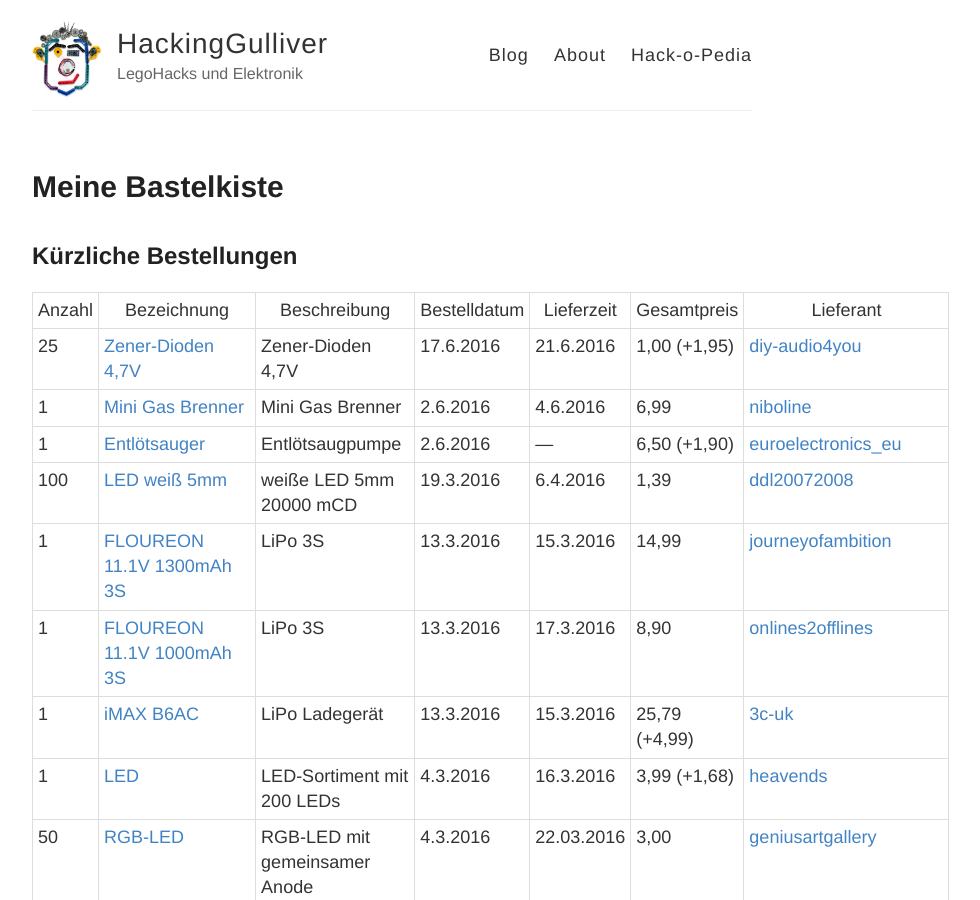
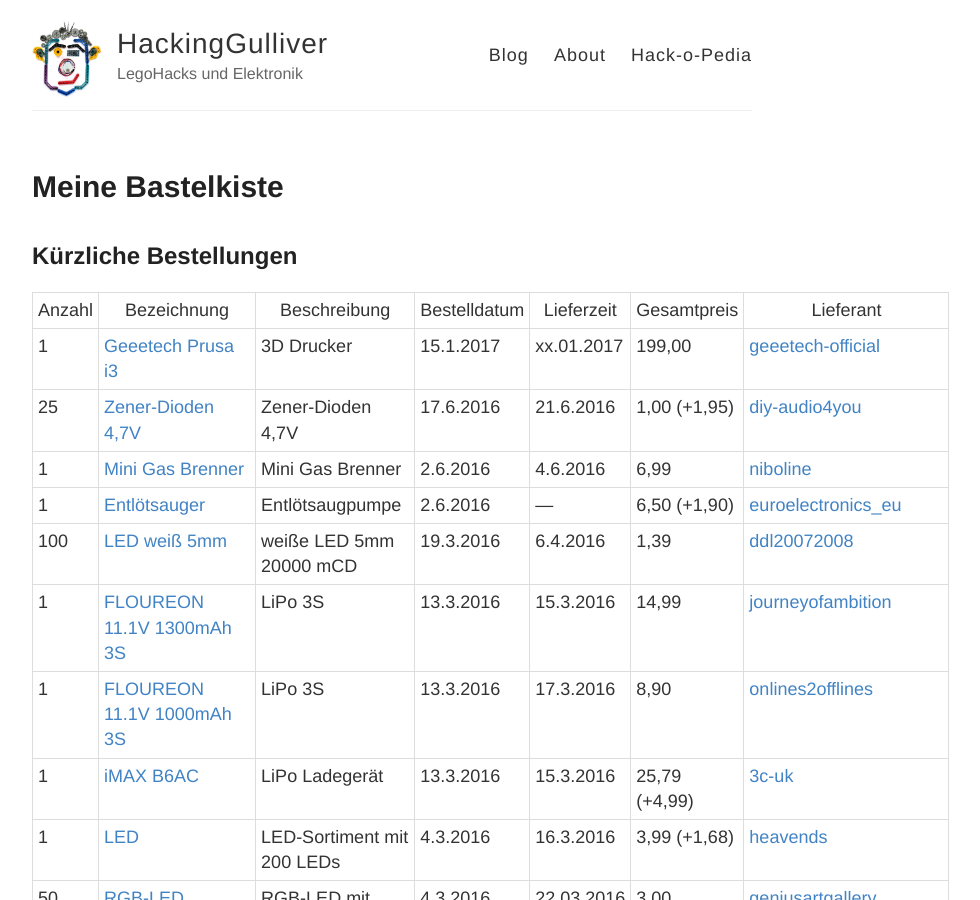
Before and after one commit to HackingGulliver/hackinggulliver.github.io, a Jekyll site: the page built from hackopedia/Lager.md, in a window 1280 px wide and 900 px high. Shown: the whole window, without its empty margins (248-1228 px from the left). Built offline with Jekyll 4.4.1, drawn with Linux system fonts in a browser that asks for light colours.

Commit message:
Lager aktualisiert. Kauf des 3D-Druckers

```diff
--- a/hackopedia/Lager.md
+++ b/hackopedia/Lager.md
@@ -8,6 +8,7 @@ permalink: /hackopedia/Lager
 
 | Anzahl | Bezeichnung | Beschreibung | Bestelldatum | Lieferzeit | Gesamtpreis | Lieferant |
 | --- | --- | --- | --- | --- | --- | --- |
+| 1 | [Geeetech Prusa i3](http://www.ebay.de/itm/331998257600) | 3D Drucker | 15.1.2017 | xx.01.2017 | 199,00 | [geeetech-official](http://www.ebay.de/usr/geeetech-official) |
 | 25 | [Zener-Dioden 4,7V](http://www.ebay.de/itm/150850242005) | Zener-Dioden 4,7V | 17.6.2016 | 21.6.2016 | 1,00 (+1,95) | [diy-audio4you](http://www.ebay.de/usr/diy-audio4you) |
 | 1 | [Mini Gas Brenner](http://www.ebay.de/itm/271738703757) | Mini Gas Brenner | 2.6.2016 | 4.6.2016 | 6,99 | [niboline](http://www.ebay.de/usr/niboline) |
 | 1 | [Entlötsauger](http://www.ebay.de/itm/300693889841) | Entlötsaugpumpe | 2.6.2016 | --- | 6,50 (+1,90) | [euroelectronics_eu](http://www.ebay.de/usr/euroelectronics_eu) |
```
